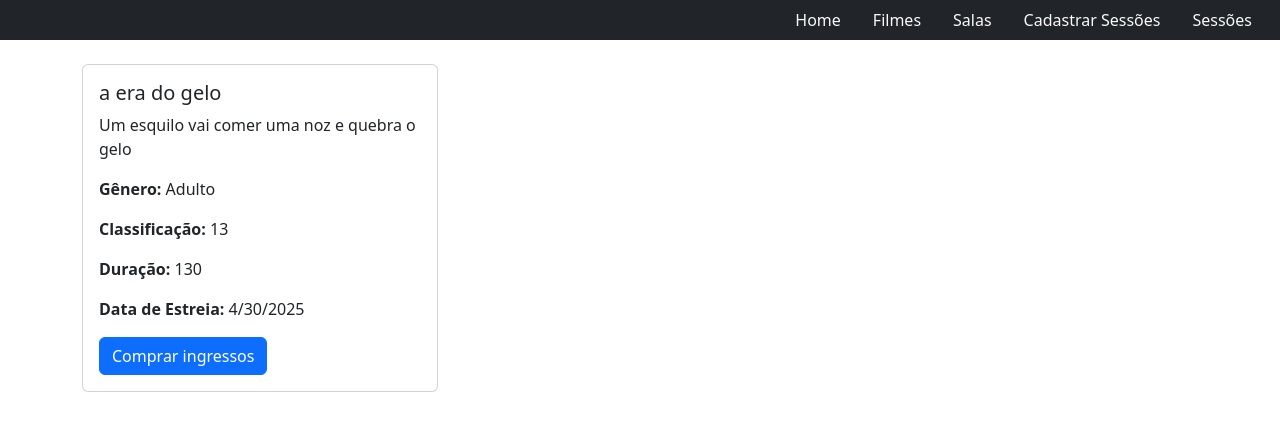
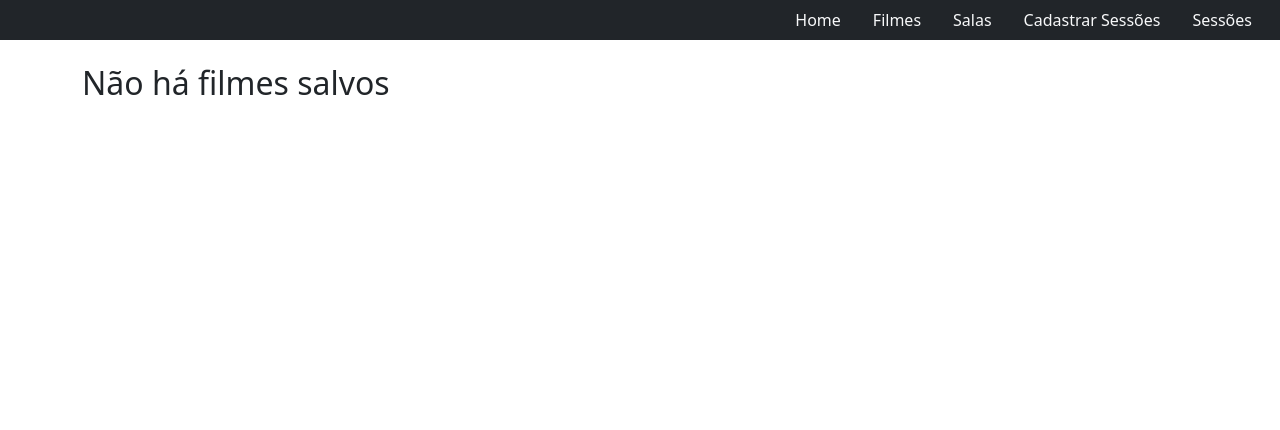
Before and after one commit to cpedrohenrique1/tecno-construcao-cinema-react, a React (Vite) app: page / in a window 1280 px wide. Shown: the top 430 px of the page. Built offline with nearby package versions, Linux system fonts and the light colour scheme.

Commit message:
refactor: Homepage now get filmes from localStorage

```diff
--- a/src/pages/Home.tsx
+++ b/src/pages/Home.tsx
@@ -1,29 +1,33 @@
 import { NavigateFunction, useNavigate } from "react-router-dom";
-import Filme from "../classes/Filme";
 import { Card } from "../components/Card"
 import { FilmeInterface } from "../interfaces/Filme.interface"
+import FilmeService from "../services/filmeService";
 
 export const Home = () => {
-  const filme: FilmeInterface = new Filme(
-    1,
-    "a era do gelo",
-    "Um esquilo vai comer uma noz e quebra o gelo",
-    "13",
-    "Adulto",
-    130,
-    new Date()
-  );
+  const filmeService = new FilmeService();
+  const filmes: FilmeInterface[] = filmeService.getFilmesFromLocalStorage();
   const nomeBotao: string = "Comprar ingressos";
   const navigate: NavigateFunction = useNavigate();
 
+  const cards = [];
+  for (const filme of filmes) {
+    cards.push(
+      <Card filme={filme} nomeBotao={nomeBotao} acaoBotao={() => {
+            navigate(`/ingressos/${filme.getId()}`);
+          }} />
+    )
+  }
+  if (cards.length === 0) {
+    cards.push(
+      <h2>Não há filmes salvos</h2>
+    )
+  }
   return (
     <>
       <div className="container ">
         <br />
         <div className="row">
-          <Card filme={filme} nomeBotao={nomeBotao} acaoBotao={() => {
-            navigate(`/ingressos/${filme.getId()}`);
-          }} />
+          {cards}
         </div>
       </div>
     </>
```
